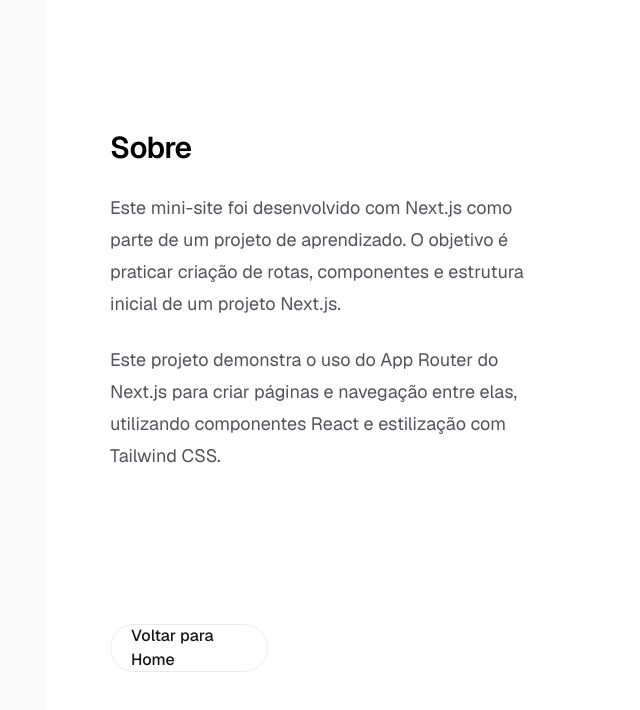
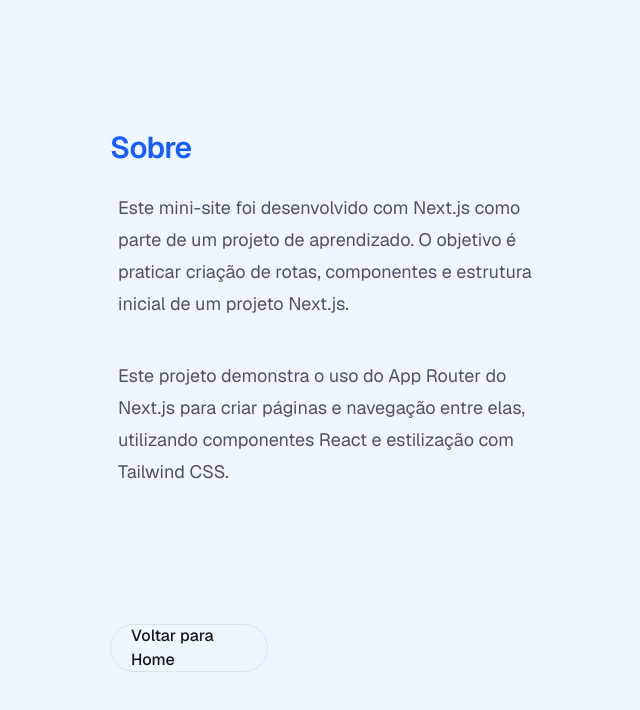
Before and after one commit to davi-aalves/meu-projeto-next, a Next.js app: page /sobre in a window 1280 px wide. Shown: the top 710 px of the page, without its empty margins (210-850 px from the left). Built offline with nearby package versions, Linux system fonts and the light colour scheme.

Commit message:
style: aplica cores e espaçamentos na página Sobre
- Altera cor do título para azul (text-blue-600)
- Adiciona padding horizontal e margem inferior nos parágrafos
- Aplica cor de fundo leve azul (bg-blue-50)

```diff
--- a/app/sobre/page.js
+++ b/app/sobre/page.js
@@ -2,17 +2,17 @@ import Link from "next/link";
 
 export default function Sobre() {
   return (
-    <div className="flex min-h-screen items-center justify-center bg-zinc-50 font-sans dark:bg-black">
-      <main className="flex min-h-screen w-full max-w-3xl flex-col items-center justify-between py-32 px-16 bg-white dark:bg-black sm:items-start">
+    <div className="flex min-h-screen items-center justify-center bg-blue-50 font-sans dark:bg-slate-900">
+      <main className="flex min-h-screen w-full max-w-3xl flex-col items-center justify-between py-32 px-16 bg-blue-50 dark:bg-slate-900 sm:items-start">
         <div className="flex flex-col items-center gap-6 text-center sm:items-start sm:text-left">
-          <h1 className="max-w-xs text-3xl font-semibold leading-10 tracking-tight text-black dark:text-zinc-50">
+          <h1 className="max-w-xs text-3xl font-semibold leading-10 tracking-tight text-blue-600 dark:text-blue-400">
             Sobre
           </h1>
-          <p className="max-w-md text-lg leading-8 text-zinc-600 dark:text-zinc-400">
+          <p className="max-w-md text-lg leading-8 text-zinc-600 dark:text-zinc-400 mb-4 px-2">
             Este mini-site foi desenvolvido com Next.js como parte de um projeto de aprendizado.
             O objetivo é praticar criação de rotas, componentes e estrutura inicial de um projeto Next.js.
           </p>
-          <p className="max-w-md text-lg leading-8 text-zinc-600 dark:text-zinc-400">
+          <p className="max-w-md text-lg leading-8 text-zinc-600 dark:text-zinc-400 mb-4 px-2">
             Este projeto demonstra o uso do App Router do Next.js para criar páginas e navegação
             entre elas, utilizando componentes React e estilização com Tailwind CSS.
           </p>
```
